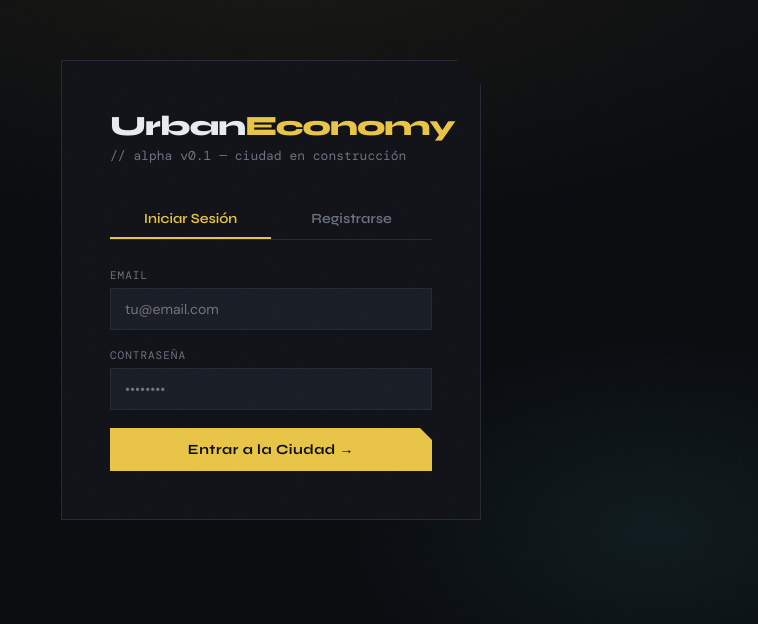
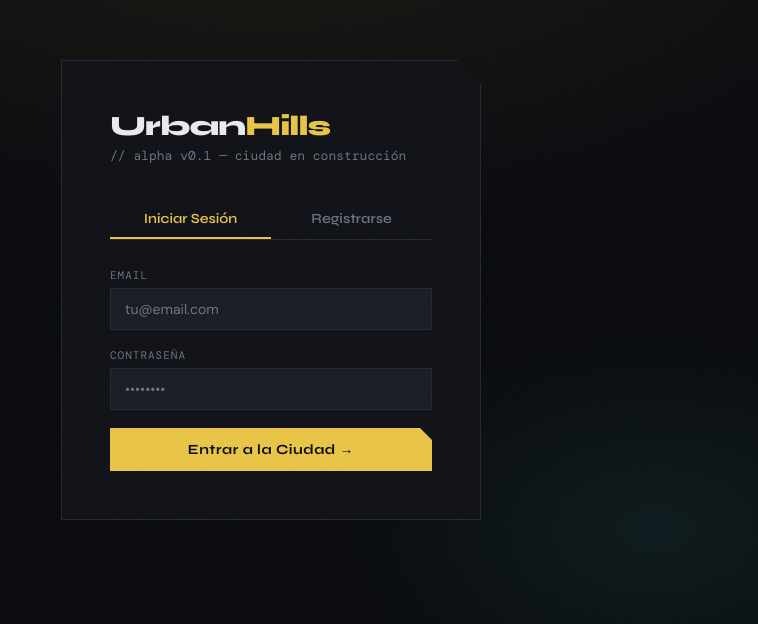
Before and after one commit to Rezink1n/UrbanHills, a plain HTML site: page index.html in a window 1280 px wide. Shown: the part 110-734 px from the top of the page, without its empty margins (369-1127 px from the left). Drawn offline with nearby package versions, Linux system fonts and the light colour scheme.

Commit message:
Update and rename urban-economy-alpha.html to index.html

```diff
--- a/urban-economy-alpha.html
+++ b/index.html
@@ -3,7 +3,7 @@
 <head>
 <meta charset="UTF-8">
 <meta name="viewport" content="width=device-width, initial-scale=1.0">
-<title>Urban Economy — Alpha</title>
+<title>UrbanHills — 0.1</title>
 <link href="https://fonts.googleapis.com/css2?family=Syne:wght@400;600;700;800&family=DM+Mono:wght@400;500&family=DM+Sans:wght@300;400;500&display=swap" rel="stylesheet">
 <script src="https://cdn.jsdelivr.net/npm/@supabase/supabase-js@2"></script>
 <style>
@@ -282,7 +282,7 @@ textarea.form-input { resize: vertical; min-height: 80px; }
 <div id="auth-screen">
   <div class="auth-bg"></div>
   <div class="auth-box">
-    <div class="auth-logo">Urban<span>Economy</span></div>
+    <div class="auth-logo">Urban<span>Hills</span></div>
     <div class="auth-subtitle">// alpha v0.1 — ciudad en construcción</div>
     <div class="auth-tabs">
       <button class="auth-tab active" onclick="switchAuthTab('login')">Iniciar Sesión</button>
```
